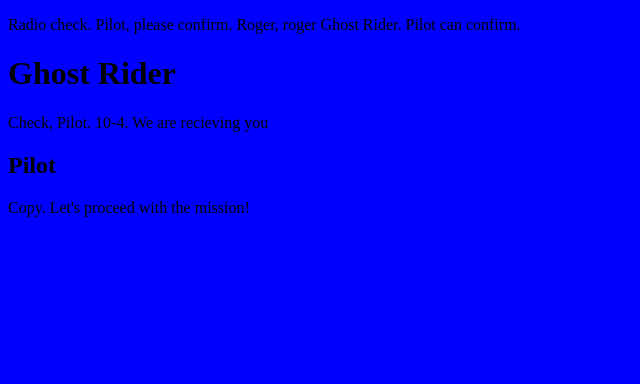
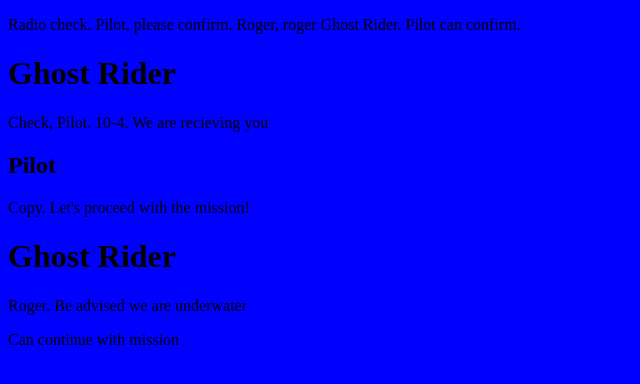
Before and after one commit to i-eva/communication-log-control, a plain HTML site: page index.html in a window 1280 px wide. Shown: the whole page, without its empty margins (0-640 px from the left). Drawn offline with Linux system fonts and the light colour scheme.

```diff
--- a/index.html
+++ b/index.html
@@ -11,6 +11,10 @@
       <p>Check, Pilot. 10-4. We are recieving you</p>
       <h2>Pilot</h2>
       <p>Copy. Let's proceed with the mission!</p>
+      <h1>Ghost Rider</h1>
+      <p>Roger. Be advised we are underwater</p>
+      <p>Can continue with mission</p>
+
 
    </body>
 </html>
```
